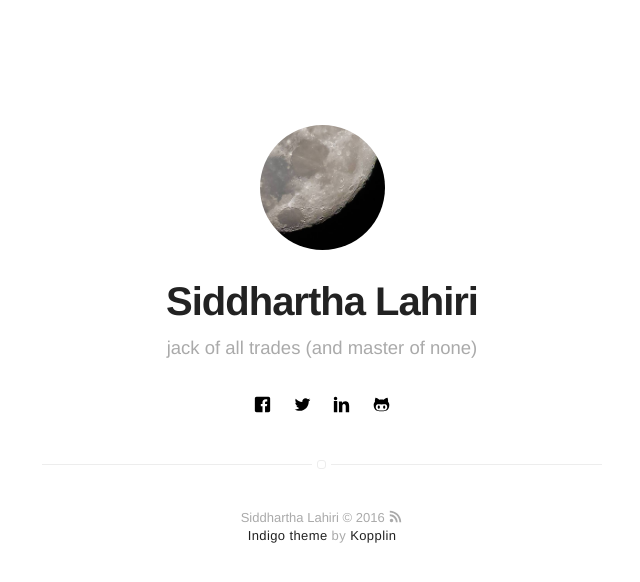
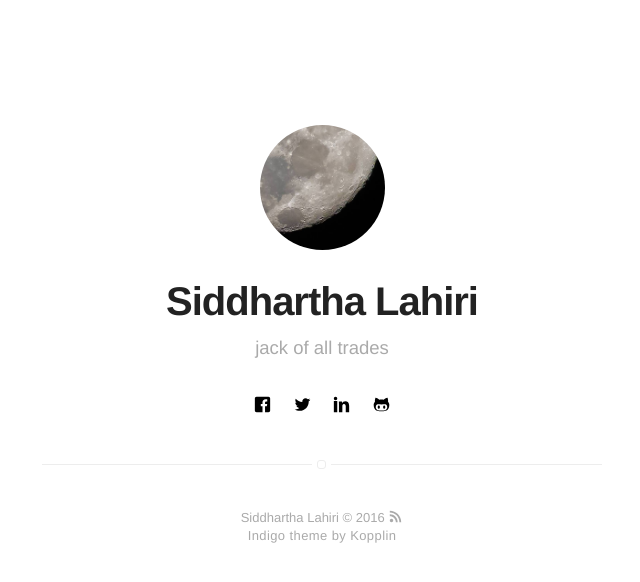
Before and after one commit to slahiri/slahiri-jekyll, a Jekyll site: the page built from index.html, in a window 1280 px wide. Shown: the top 582 px of the page, without its empty margins (318-958 px from the left). Built offline with Jekyll 4.4.1, drawn with Linux system fonts in a browser that asks for light colours; some of the changed lines change nothing that is shown.

Commit message:
- Added Google Analytics - Removed un-necessary pages from generation - add SEO tags - Updated bio header - Updated footer to remove external links - Updated absolute url of profile picture

```diff
--- a/_config.yml
+++ b/_config.yml
@@ -1,14 +1,15 @@
 # main text of home
 name: Siddhartha Lahiri
-bio: jack of all trades (and master of none)
+bio: jack of all trades
+title: Siddhartha Lahiri
 
 # twitter summary info
-description: A blog on technology and stuff ....
+description: Siddhartha Lahiri's personal web
 
 # if it's an external image, update below for true
 # better with square images
-external-image: true
-picture: assets/images/sid_profile.jpg
+external-image: false
+picture: /assets/images/sid_profile.jpg
 
 url: http://sid.ai
 # your url: http://USERNAME.github.io
@@ -19,7 +20,7 @@
 highlighter: rouge
 
 # To enable google analytics, supply your token below
-# analytics-google: 'UA-MYANALYTICS'
+analytics-google: 'UA-84492464-1'
 
 # To enable piwik tracking, supply your url & site ID below
 # analytics-piwik-url: 'piwik.my-host.com'
@@ -35,7 +36,7 @@
 # instagram: myinstagram
 # pinterest: mypinterest
 linkedin: lahiris
-# youtube: myyoutube
+# youtube: lahiris
 # spotify: myspotify
 github: siddhartha-lahiri
 # medium: medium
@@ -43,18 +44,12 @@
 # email: myemail@gmail.com
 
 authors:
-    johndoe:
-        name: John Doe
-        bio: A Man who travels the world eating noodles
-        external-image: false
-        picture: assets/images/profile.jpg
-        twitter: johndoe
-    jamesfoster:
-        name: James Foster
-        bio: A Man who develops software with coffee
-        external-image: false
-        picture: assets/images/james.jpg
-        twitter: jamesfoster
+    sid_2vicious:
+        name: Siddhartha Lahiri
+        bio: jack of all trades (and master of none)
+        external-image: true
+        picture: assets/images/sid_profile.jpg
+        twitter: sid_2vicious
 
 # do you want a larger site? change the option below
 # options: [normal, large] | default: normal
@@ -90,6 +85,8 @@
 # do you want some animations?
 animation: false
 
+sitemap: true
+
 sass:
     sass_dir: _sass
     style: :compressed
--- a/_includes/footer.html
+++ b/_includes/footer.html
@@ -1,7 +1,6 @@
 <footer class="footer-main">
     {{ site.name }} © {{ site.time | date: '%Y' }} <a class="link" href="{{ site.url }}/feed.xml" target="_blank"><svg class="icon icon-rss"><use xlink:href="#icon-rss"></use></svg></a>
-
     <p class="extra">
-        <a class="link" href="https://github.com/sergiokopplin/indigo">Indigo theme</a> by <a class="link" href="http://koppl.in">Kopplin</a>
+        Indigo theme by Kopplin
     </p>
 </footer>
```
Also changed, not shown: Gemfile (line endings or trailing spaces), _backup/about.md (renamed from about.md), _backup/blog/index.html (renamed from blog/index.html), _backup/projects.html (renamed from projects.html), _backup/tags.html (renamed from tags.html), 8 other files.
